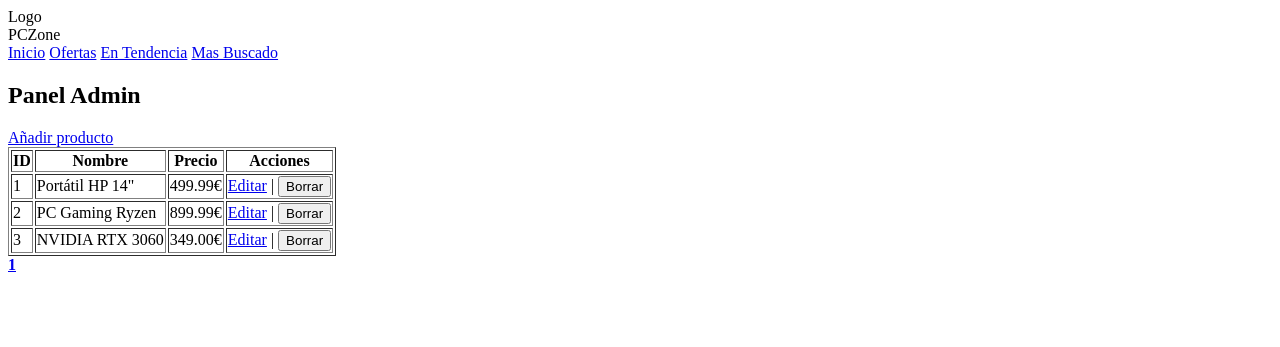
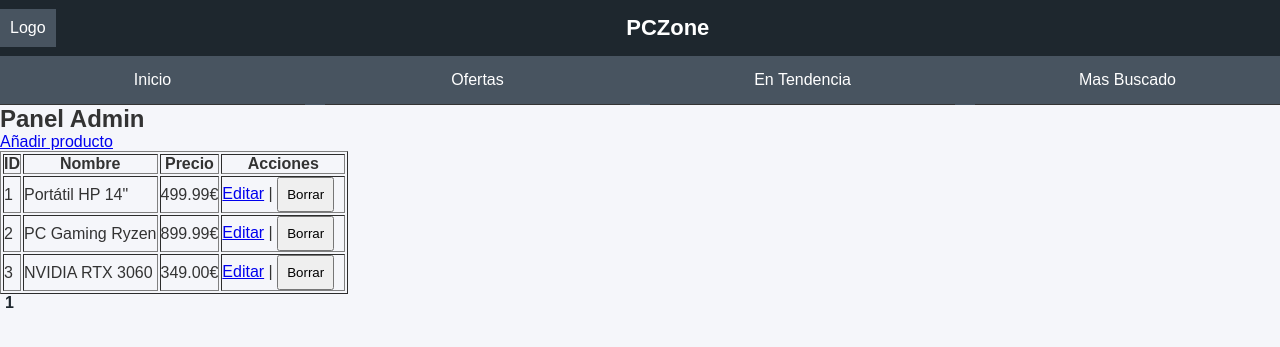
Before and after one commit to David-cds/pczone-proyecto, a PHP site: page /admin/index.php in a window 1280 px wide. Shown: the top 347 px of the page. Run offline with PHP 8.4, Linux system fonts and the light colour scheme; a user stored in the database is signed in; data comes from the database, SQL or seed files in the repository.

Commit message:
cambios estilo

```diff
--- a/css/estilos.css
+++ b/css/estilos.css
@@ -0,0 +1,244 @@
+/* =========================
+   RESET
+========================= */
+*{
+    margin: 0;
+    padding: 0;
+    box-sizing: border-box;
+}
+
+/* =========================
+   BODY
+========================= */
+body{
+    font-family: Arial, sans-serif;
+    background-color: #f5f6fa;
+    color: #333;
+}
+
+/* =========================
+   HEADER
+========================= */
+header{
+    display: flex;
+    align-items: center;
+    background: #1e272e;
+    color: white;
+}
+
+.logo-box{
+    padding: 10px;
+    background: #485460;
+}
+
+.brand{
+    flex: 1;
+    text-align: center;
+    padding: 15px;
+    font-weight: bold;
+    font-size: 22px;
+}
+
+/* =========================
+   NAV (MÓVIL FIRST)
+========================= */
+nav{
+    display: flex;
+    flex-direction: column;
+    background: #485460;
+}
+
+nav a{
+    padding: 12px;
+    text-decoration: none;
+    color: white;
+    border-bottom: 1px solid #333;
+    transition: 0.3s;
+}
+
+nav a:hover{
+    background: #00a8ff;
+}
+
+/* =========================
+   MAIN
+========================= */
+main{
+    padding: 20px;
+}
+
+/* =========================
+   FILTROS
+========================= */
+form{
+    margin-bottom: 20px;
+}
+
+select, button{
+    padding: 8px;
+    margin-right: 10px;
+}
+
+/* =========================
+   PRODUCTOS
+========================= */
+.productos{
+    display: flex;
+    flex-direction: column;
+    align-items: center;
+    gap: 20px;
+}
+
+/* CARD */
+.card{
+    background: white;
+    padding: 15px;
+    border-radius: 10px;
+    width: 90%;
+    text-align: center;
+    box-shadow: 0 2px 8px rgba(0,0,0,0.1);
+    transition: 0.3s;
+}
+
+.card:hover{
+    transform: translateY(-5px);
+}
+
+/* IMAGEN */
+.img img{
+    width: 100%;
+    height: 150px;
+    object-fit: contain;
+}
+
+/* =========================
+   RESEÑAS
+========================= */
+.resenas{
+    margin-top: 40px;
+}
+
+.user{
+    margin-top: 20px;
+}
+
+.avatar{
+    width: 50px;
+    height: 50px;
+    background: #ccc;
+    border-radius: 50%;
+}
+
+/* =========================
+   SLIDER
+========================= */
+.slider{
+    text-align: center;
+    margin: 20px 0;
+}
+
+.slide{
+    display: none;
+    max-width: 200px;
+}
+
+/* =========================
+   FOOTER
+========================= */
+.site-footer{
+    background: #1e272e;
+    color: white;
+    margin-top: 40px;
+}
+
+.footer-columns{
+    display: flex;
+    flex-direction: column;
+    padding: 20px;
+}
+
+.footer-col{
+    margin-bottom: 10px;
+}
+
+.footer-bottom{
+    text-align: center;
+    padding: 10px;
+    background: #000;
+}
+
+/* =========================
+   PAGINACIÓN
+========================= */
+div a{
+    margin: 5px;
+    text-decoration: none;
+    color: #1e272e;
+    font-weight: bold;
+}
+
+div a:hover{
+    color: #00a8ff;
+}
+
+/* =========================
+   TABLET (>=600px)
+========================= */
+@media (min-width: 600px){
+
+    nav{
+        flex-direction: row;
+        justify-content: space-around;
+    }
+
+    nav a{
+        flex: 1;
+        text-align: center;
+    }
+
+    .productos{
+        display: grid;
+        grid-template-columns: 1fr 1fr;
+    }
+
+    .card{
+        width: 100%;
+    }
+
+    .footer-columns{
+        flex-direction: row;
+        justify-content: space-around;
+    }
+}
+
+/* =========================
+   ESCRITORIO (>=1024px)
+========================= */
+@media (min-width: 1024px){
+
+    nav{
+        justify-content: center;
+        gap: 20px;
+    }
+
+    nav a{
+        padding: 15px;
+    }
+
+    .productos{
+        grid-template-columns: repeat(3, 1fr);
+        padding: 40px;
+    }
+
+    .user{
+        display: flex;
+        gap: 20px;
+        max-width: 800px;
+        margin: 0 auto;
+    }
+
+    .footer-columns{
+        justify-content: space-between;
+        padding: 40px 100px;
+    }
+}
--- a/includes/header.php
+++ b/includes/header.php
@@ -1,10 +1,13 @@
+<?php
+session_start();
+?>
 <!DOCTYPE html>
 <html lang="en">
 <head>
     <meta charset="UTF-8">
     <meta name="viewport" content="width=device-width, initial-scale=1.0">
     <title>header</title>
-    <link rel="stylesheet" href="/css/estilos.css">
+    <link rel="stylesheet" href="css/estilos.css">
 </head>
 <body>
     <header>
```
Also changed, not shown: includes/funciones.php (+7 -2 lines), index.php (+9 -9 lines), img/productos/grafica_3060.jpg (added).
